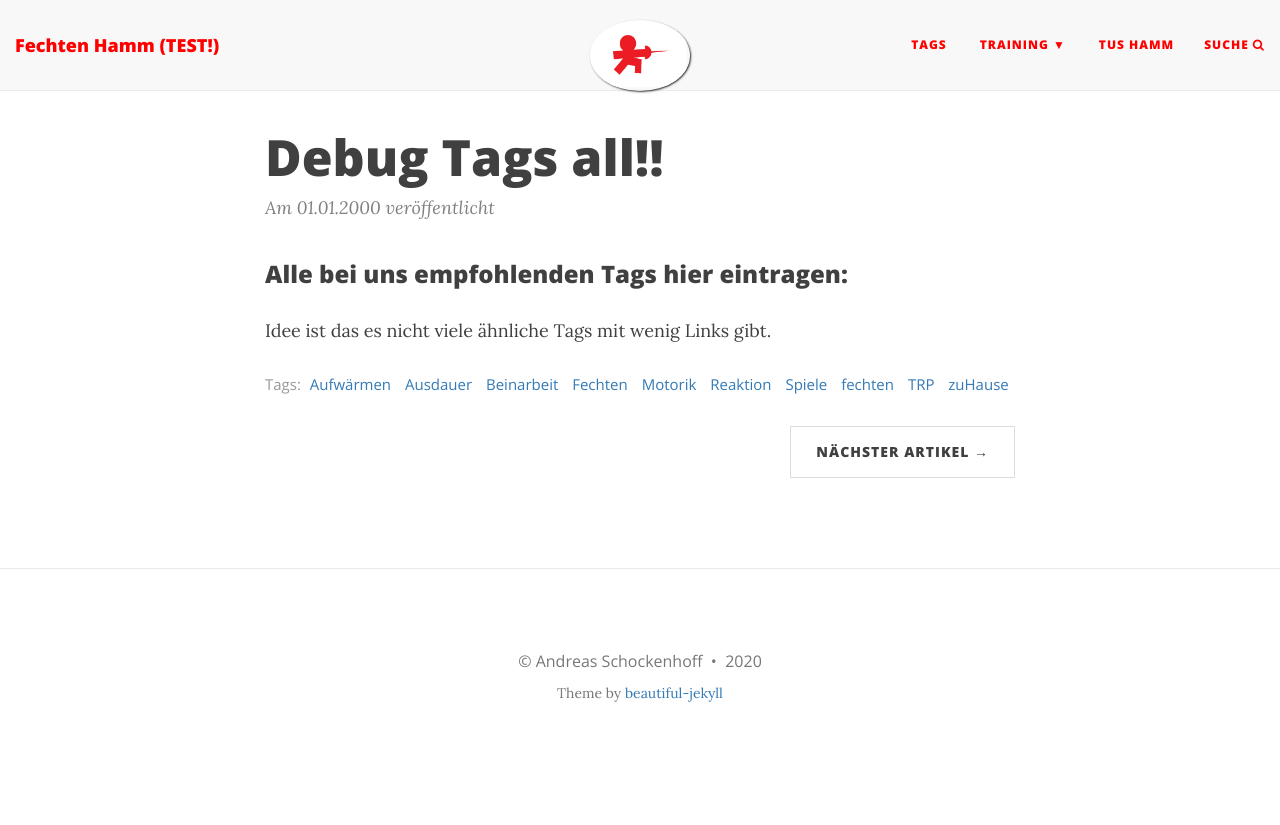
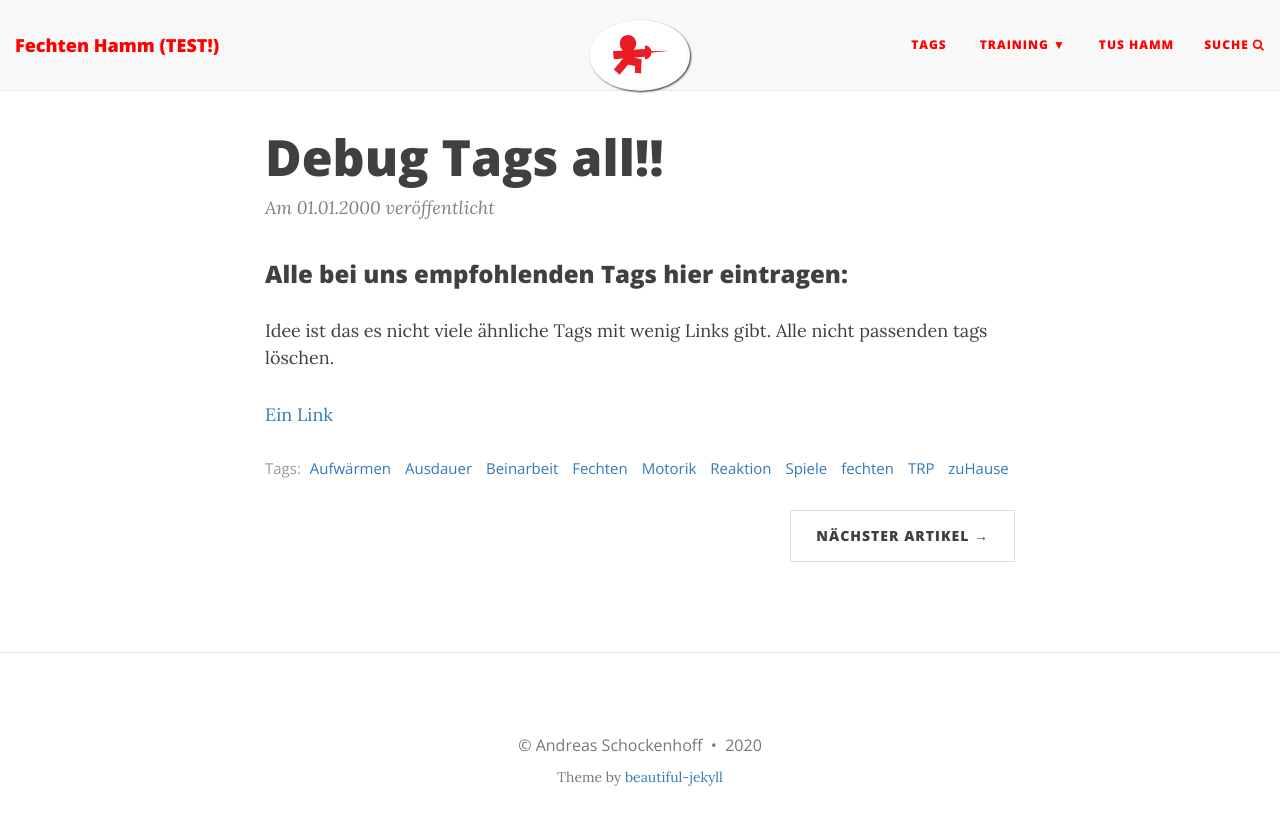
Before and after one commit to test-blog-fechten/test-blog-fechten.github.io, a Jekyll site: the page built from _posts/2000-01-01-all-tags.md, in a window 1280 px wide. Shown: the top 825 px of the page. Built offline with Jekyll 4.4.1, drawn with Linux system fonts in a browser that asks for light colours; nearby versions of some CDN libraries.

Commit message:
update post

```diff
--- a/_posts/2000-01-01-all-tags.md
+++ b/_posts/2000-01-01-all-tags.md
@@ -2,7 +2,11 @@
 layout: post
 title: Debug Tags all!!
 tags: [Aufwärmen,Ausdauer,Beinarbeit,Fechten,Motorik,Reaktion,Spiele,fechten,TRP,zuHause]
+author: Bitte eintragen
 ---
 
 ### Alle bei uns empfohlenden Tags hier eintragen:
 Idee ist das es nicht viele ähnliche Tags mit wenig Links gibt.
+Alle nicht passenden tags löschen.
+
+[Ein Link](http://fechten-hamm.de)
```
